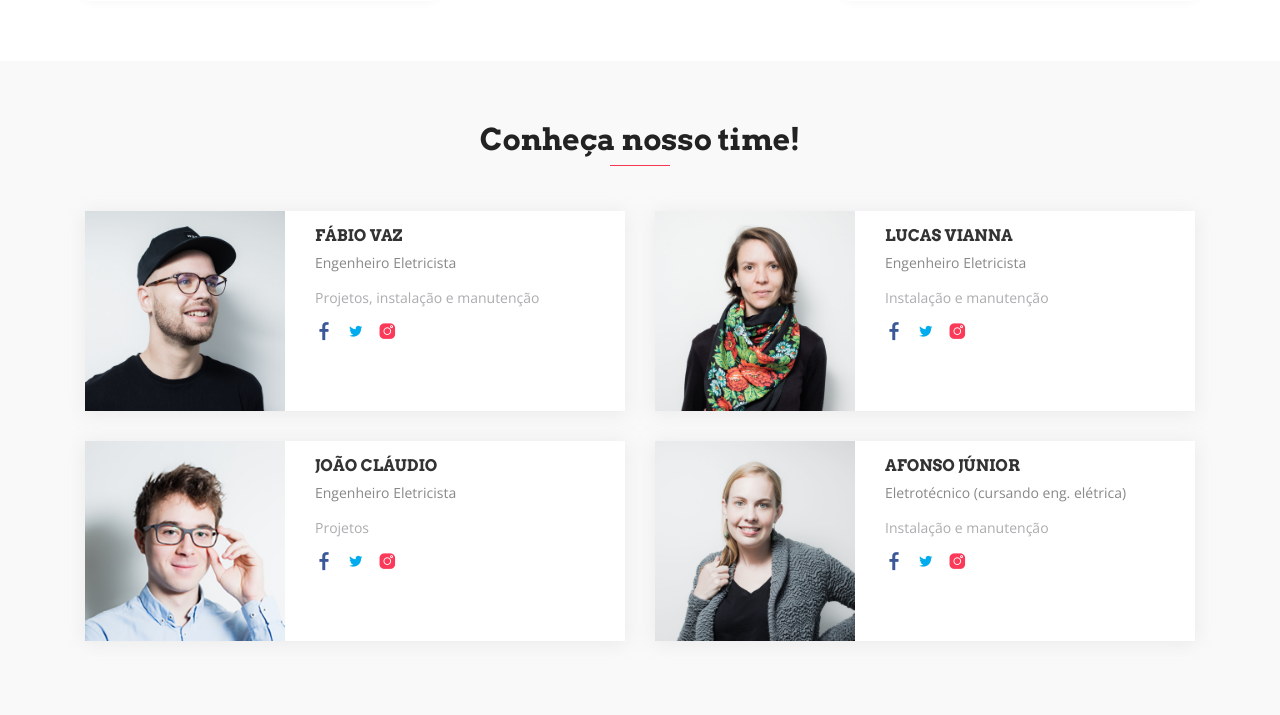
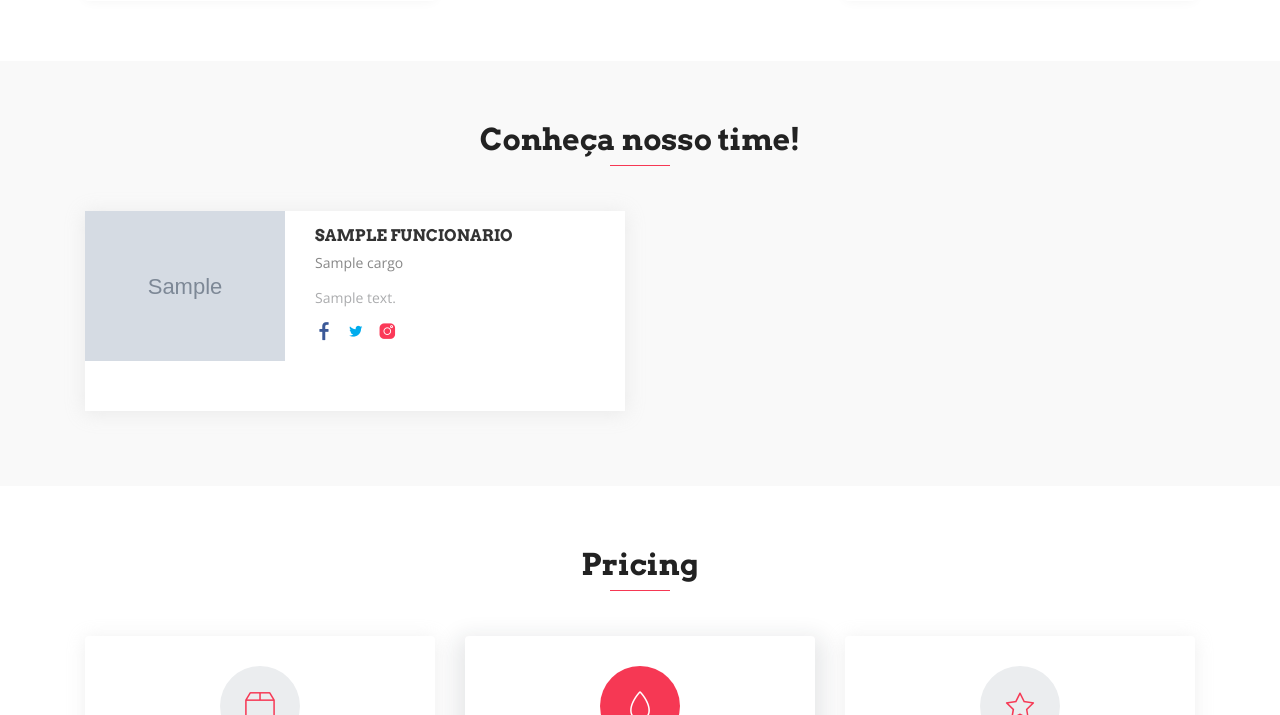
Before and after one commit to Fabiodevbh/fusion, a Django app: template template/index.html in a window 1280 px wide. Shown: the part 2312-3027 px from the top of the page. Run offline with Django 3.2, Linux system fonts and the light colour scheme; the template is opened without the code that fills it: most values are stand-ins (such as "Sample title", 1, 10 or a date in 2020); grey boxes marked "Sample" are stand-in pictures; some libraries are stand-ins or nearby versions; some web fonts are replaced.

Commit message:
C029 - Diminuição/simplificação de equipe

```diff
--- a/core/templates/equipe.html
+++ b/core/templates/equipe.html
@@ -6,95 +6,29 @@
           <div class="shape wow fadeInDown" data-wow-delay="0.3s"></div>
         </div>
         <div class="row">
-
+          {% for f in funcionarios %}
           <div class="col-lg-6 col-md-12 col-xs-12">
             <!-- Team Item Starts -->
             <div class="team-item wow fadeInRight" data-wow-delay="0.2s">
               <div class="team-img">
-                <img class="img-fluid" src="{% static 'img/team/team-01.png' %}" alt="">
+                <img class="img-fluid" src="{{ f.imagem.thumb.url}}" alt="{{ f.nome }}">
               </div>
               <div class="contetn">
                 <div class="info-text">
-                  <h3><a href="#">FÁBIO VAZ</a></h3>
-                  <p>Engenheiro Eletricista</p>
+                  <h3><a href="#">{{ f.nome }}</a></h3>
+                  <p>{{ f.cargo }}</p>
                 </div>
-                <p>Projetos, instalação e manutenção</p>
+                <p>{{ f.bio }}</p>
                 <ul class="social-icons">
-                  <li><a href="#"><i class="lni-facebook-filled" aria-hidden="true"></i></a></li>
-                  <li><a href="#"><i class="lni-twitter-filled" aria-hidden="true"></i></a></li>
-                  <li><a href="#"><i class="lni-instagram-filled" aria-hidden="true"></i></a></li>
+                  <li><a href="{{ f.facebook }}"><i class="lni-facebook-filled" aria-hidden="true"></i></a></li>
+                  <li><a href="{{ f.twitter }}"><i class="lni-twitter-filled" aria-hidden="true"></i></a></li>
+                  <li><a href="{{ f.instagram }}"><i class="lni-instagram-filled" aria-hidden="true"></i></a></li>
                 </ul>
               </div>
             </div>
             <!-- Team Item Ends -->
           </div>
-
-          <div class="col-lg-6 col-md-12 col-xs-12">
-            <!-- Team Item Starts -->
-            <div class="team-item wow fadeInRight" data-wow-delay="0.4s">
-              <div class="team-img">
-                <img class="img-fluid" src="{% static 'img/team/team-02.png' %}" alt="">
-              </div>
-              <div class="contetn">
-                <div class="info-text">
-                  <h3><a href="#">LUCAS VIANNA</a></h3>
-                  <p>Engenheiro Eletricista</p>
-                </div>
-                <p>Instalação e manutenção</p>
-                <ul class="social-icons">
-                  <li><a href="#"><i class="lni-facebook-filled" aria-hidden="true"></i></a></li>
-                  <li><a href="#"><i class="lni-twitter-filled" aria-hidden="true"></i></a></li>
-                  <li><a href="#"><i class="lni-instagram-filled" aria-hidden="true"></i></a></li>
-                </ul>
-              </div>
-            </div>
-            <!-- Team Item Ends -->
-          </div>
-
-          <div class="col-lg-6 col-md-12 col-xs-12">
-            <!-- Team Item Starts -->
-            <div class="team-item wow fadeInRight" data-wow-delay="0.6s">
-              <div class="team-img">
-                <img class="img-fluid" src="{% static 'img/team/team-03.png' %}" alt="">
-              </div>
-              <div class="contetn">
-                <div class="info-text">
-                  <h3><a href="#">JOÃO CLÁUDIO</a></h3>
-                  <p>Engenheiro Eletricista</p>
-                </div>
-                <p>Projetos</p>
-                <ul class="social-icons">
-                  <li><a href="#"><i class="lni-facebook-filled" aria-hidden="true"></i></a></li>
-                  <li><a href="#"><i class="lni-twitter-filled" aria-hidden="true"></i></a></li>
-                  <li><a href="#"><i class="lni-instagram-filled" aria-hidden="true"></i></a></li>
-                </ul>
-              </div>
-            </div>
-            <!-- Team Item Ends -->
-          </div>
-
-          <div class="col-lg-6 col-md-12 col-xs-12">
-            <!-- Team Item Starts -->
-            <div class="team-item wow fadeInRight" data-wow-delay="0.8s">
-              <div class="team-img">
-                <img class="img-fluid" src="{% static 'img/team/team-04.png' %}" alt="">
-              </div>
-              <div class="contetn">
-                <div class="info-text">
-                  <h3><a href="#">AFONSO JÚNIOR</a></h3>
-                  <p>Eletrotécnico (cursando eng. elétrica)</p>
-                </div>
-                <p>Instalação e manutenção</p>
-                <ul class="social-icons">
-                  <li><a href="#"><i class="lni-facebook-filled" aria-hidden="true"></i></a></li>
-                  <li><a href="#"><i class="lni-twitter-filled" aria-hidden="true"></i></a></li>
-                  <li><a href="#"><i class="lni-instagram-filled" aria-hidden="true"></i></a></li>
-                </ul>
-              </div>
-            </div>
-            <!-- Team Item Ends -->
-          </div>
-
+          {% endfor %}
         </div>
       </div>
     </section>
```
Also changed, not shown: media/2e29f643-ab7b-4a41-b164-0be2e6017f9d.jpg (added), media/2e29f643-ab7b-4a41-b164-0be2e6017f9d.thumb.jpg (added), media/9c720944-ce85-482b-bbf7-e00610adc1f2.jpg (added), media/9c720944-ce85-482b-bbf7-e00610adc1f2.thumb.jpg (added), media/a0323f10-508b-49d2-bfb4-3be81c25807c.jpg (added), media/a0323f10-508b-49d2-bfb4-3be81c25807c.thumb.jpg (added).
